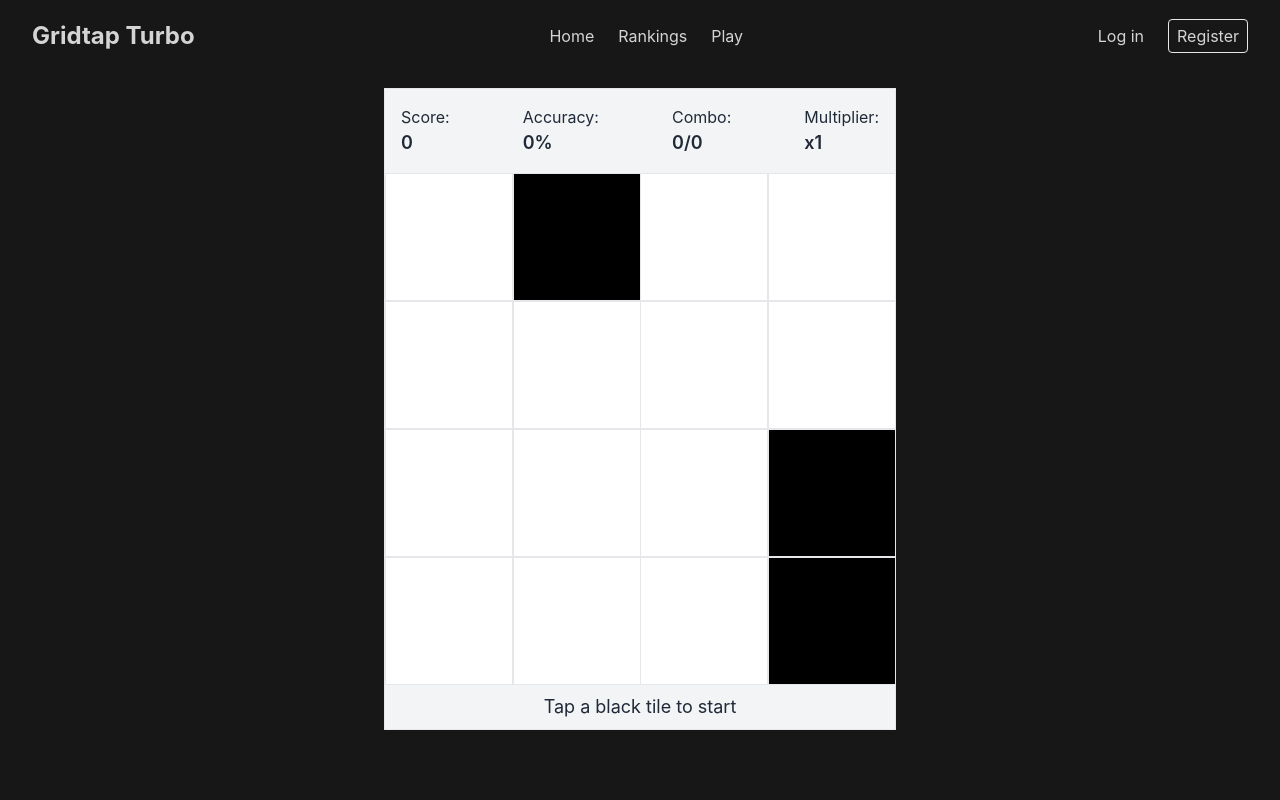
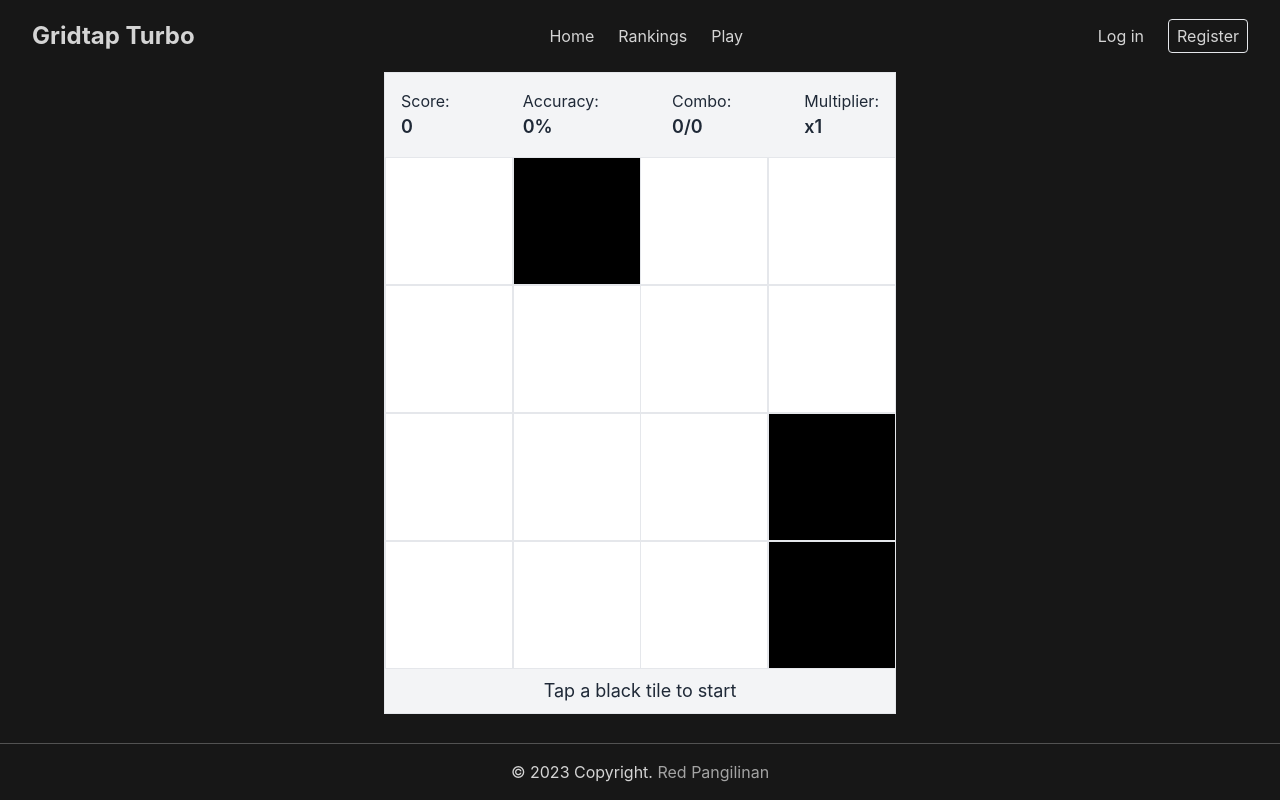
Before and after one commit to redpangilinan/gridtap-turbo, a React (Vite) app in the folder client/: page /play in a window 1280 px wide. Built offline with nearby package versions, Linux system fonts and the light colour scheme; no server answers.

Commit message:
Implemented footer and added a container for pages to complement for the footer

```diff
--- a/client/src/App.tsx
+++ b/client/src/App.tsx
@@ -2,6 +2,7 @@ import { Routes, Route } from 'react-router-dom';
 import { useQuery } from '@tanstack/react-query';
 import { getUserTokens, refreshUserTokens } from './api/users';
 import Navbar from './components/layout/Navbar';
+import Footer from './components/layout/Footer';
 import Home from './pages/Home';
 import Login from './pages/Login';
 import Register from './pages/Register';
@@ -47,6 +48,7 @@ const App = () => {
           element={<Settings auth={token} refreshToken={refreshToken} />}
         />
       </Routes>
+      <Footer />
     </div>
   );
 };
--- /dev/null
+++ b/client/src/components/layout/Footer.tsx
@@ -0,0 +1,14 @@
+function Footer() {
+  return (
+    <footer className='bg-neutral-900 text-center lg:text-left border-t border-neutral-600 mt-4'>
+      <div className='p-4 text-center text-neutral-300'>
+        © 2023 Copyright.{' '}
+        <a className='text-neutral-400' href='https://github.com/redpangilinan'>
+          Red Pangilinan
+        </a>
+      </div>
+    </footer>
+  );
+}
+
+export default Footer;
--- a/client/src/components/layout/Navbar.tsx
+++ b/client/src/components/layout/Navbar.tsx
@@ -42,7 +42,7 @@ const Navbar: React.FC<tokenData> = ({ auth }) => {
   }, []);
 
   return (
-    <nav className='w-full bg-neutral-900 select-none'>
+    <nav className='w-full bg-neutral-900 mb-4 md:mb-0 select-none'>
       <div className='justify-between px-4 mx-auto lg:max-w-7xl md:items-center md:flex md:px-8'>
         <div>
           <div className='flex items-center justify-between py-3 md:py-5 md:block'>
--- a/client/src/pages/Game.tsx
+++ b/client/src/pages/Game.tsx
@@ -189,7 +189,8 @@ const Game: React.FC<tokenData> = ({ auth, refreshToken }) => {
   };
 
   return (
-    <div className='p-4 flex justify-center'>
+    <div className='flex-grow container mx-auto'>
+      <div className='flex justify-center'>
         <div className='flex flex-col max-w-lg bg-gray-100 border text-gray-800 select-none'>
           <ScoreBar
             score={score}
@@ -231,6 +232,7 @@ const Game: React.FC<tokenData> = ({ auth, refreshToken }) => {
           onMutate={mutate}
         />
       </div>
+    </div>
   );
 };
 
--- a/client/src/pages/Login.tsx
+++ b/client/src/pages/Login.tsx
@@ -46,6 +46,7 @@ const Login: React.FC<tokenData> = ({ auth }) => {
   };
 
   return (
+    <div className='flex-grow container mx-auto'>
       <div className='flex justify-center items-center h-full'>
         <form
           onSubmit={handleSubmit(onSubmit)}
@@ -104,6 +105,7 @@ const Login: React.FC<tokenData> = ({ auth }) => {
           </p>
         </form>
       </div>
+    </div>
   );
 };
 
--- a/client/src/pages/Profile.tsx
+++ b/client/src/pages/Profile.tsx
@@ -13,19 +13,25 @@ const Profile = () => {
   });
 
   if (status === 'loading') {
-    return <LoadingSpinner />;
+    return (
+      <div className='flex-grow container mx-auto text-center'>
+        <LoadingSpinner />
+      </div>
+    );
   }
 
   if (!data.user) {
     return (
-      <div className='max-w-5xl mx-auto bg-neutral-800 px-4 py-8'>
-        User Not Found
+      <div className='flex-grow container mx-auto pt-6'>
+        <div className='max-w-xs mx-auto bg-neutral-800 px-4 py-8 text-center rounded-md text-lg'>
+          User Not Found
+        </div>
       </div>
     );
   }
 
   return (
-    <div className='container mx-auto'>
+    <div className='flex-grow container mx-auto'>
       <ProfilePage data={data} />
     </div>
   );
--- a/client/src/pages/Rankings.tsx
+++ b/client/src/pages/Rankings.tsx
@@ -28,7 +28,7 @@ const Rankings = () => {
   };
 
   return (
-    <div className='flex-grow container mx-auto px-2 pb-6'>
+    <div className='flex-grow container mx-auto px-2'>
       {status === 'loading' ? (
         <LoadingTable />
       ) : status === 'error' ? (
--- a/client/src/pages/Register.tsx
+++ b/client/src/pages/Register.tsx
@@ -72,6 +72,7 @@ const Register: React.FC<tokenData> = ({ auth }) => {
   };
 
   return (
+    <div className='flex-grow container mx-auto'>
       <div className='flex justify-center items-center h-full'>
         <form
           onSubmit={handleSubmit(onSubmit)}
@@ -191,6 +192,7 @@ const Register: React.FC<tokenData> = ({ auth }) => {
           </p>
         </form>
       </div>
+    </div>
   );
 };
 
--- a/client/src/pages/Settings.tsx
+++ b/client/src/pages/Settings.tsx
@@ -117,7 +117,7 @@ const Settings: React.FC<TokenData> = ({ auth, refreshToken }) => {
   }
 
   return (
-    <>
+    <div className='flex-grow container mx-auto'>
       <div className='flex flex-col items-center'>
         <form
           onSubmit={handleSubmit(onSubmitInfo)}
@@ -272,7 +272,7 @@ const Settings: React.FC<TokenData> = ({ auth, refreshToken }) => {
           </div>
         </form>
       </div>
-    </>
+    </div>
   );
 };
 
```
Lines whose indentation alone changed are shown as unchanged.
